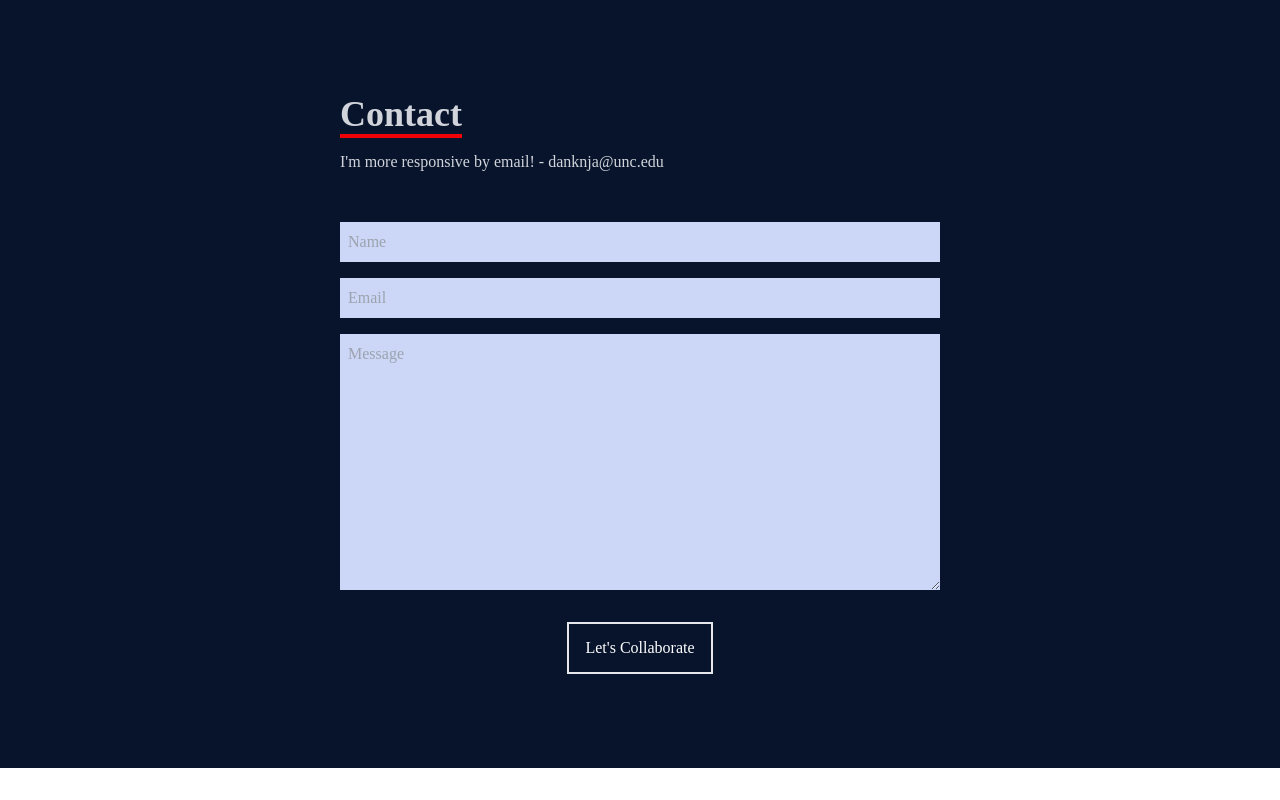
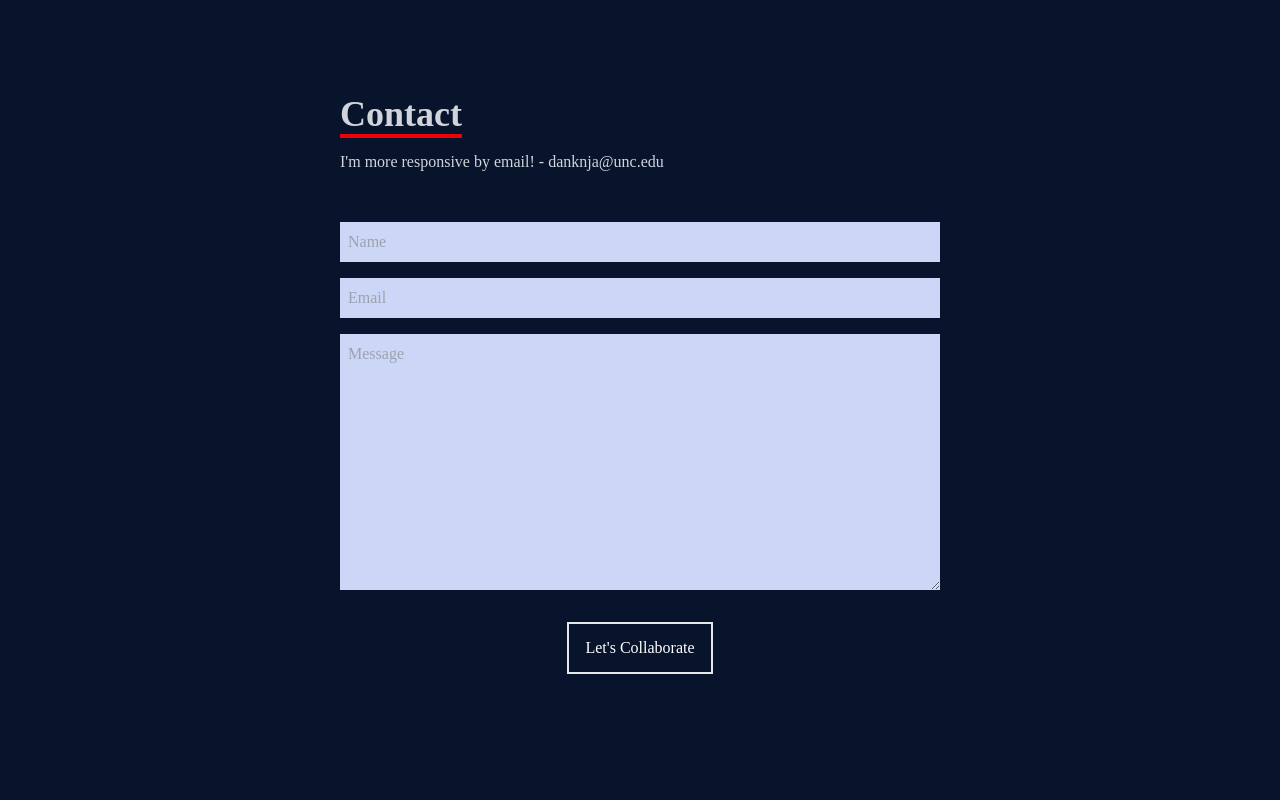
Before and after one commit to jamesnd04/portfolio, a React (Create React App) app in the folder portfolio_jnd/: page / in a window 1280 px wide. Shown: the part 3232-4032 px from the top of the page. Before the commit the page ends 4000 px from the top, so only its background shows below. Built offline with nearby package versions, Linux system fonts and the light colour scheme.

Commit message:
<bottom>

```diff
--- a/portfolio_jnd/src/App.js
+++ b/portfolio_jnd/src/App.js
@@ -2,8 +2,10 @@ import Hero from "./components/Hero";
 import Navbar from "./components/Navbar";
 import About from "./components/About";
 import Skills from "./components/Skills";
-import Projects from "./components/Projects"
-import Contact from "./components/Contact"
+import Projects from "./components/Projects";
+import Contact from "./components/Contact";
+import Bottom from "./components/Bottom"
+
 
 
 function App() {
@@ -15,6 +17,7 @@ function App() {
       <Skills/>
       <Projects/>
       <Contact/>
+      <Bottom/>
     </div>
   );
 }
--- /dev/null
+++ b/portfolio_jnd/src/components/Bottom.jsx
@@ -0,0 +1,9 @@
+import React from 'react'
+
+const Bottom = () => {
+  return (
+    <div className='w-full h-[4vh] bg-[#07142c] text-[#ffffff]'/>
+  )
+}
+
+export default Bottom
```
